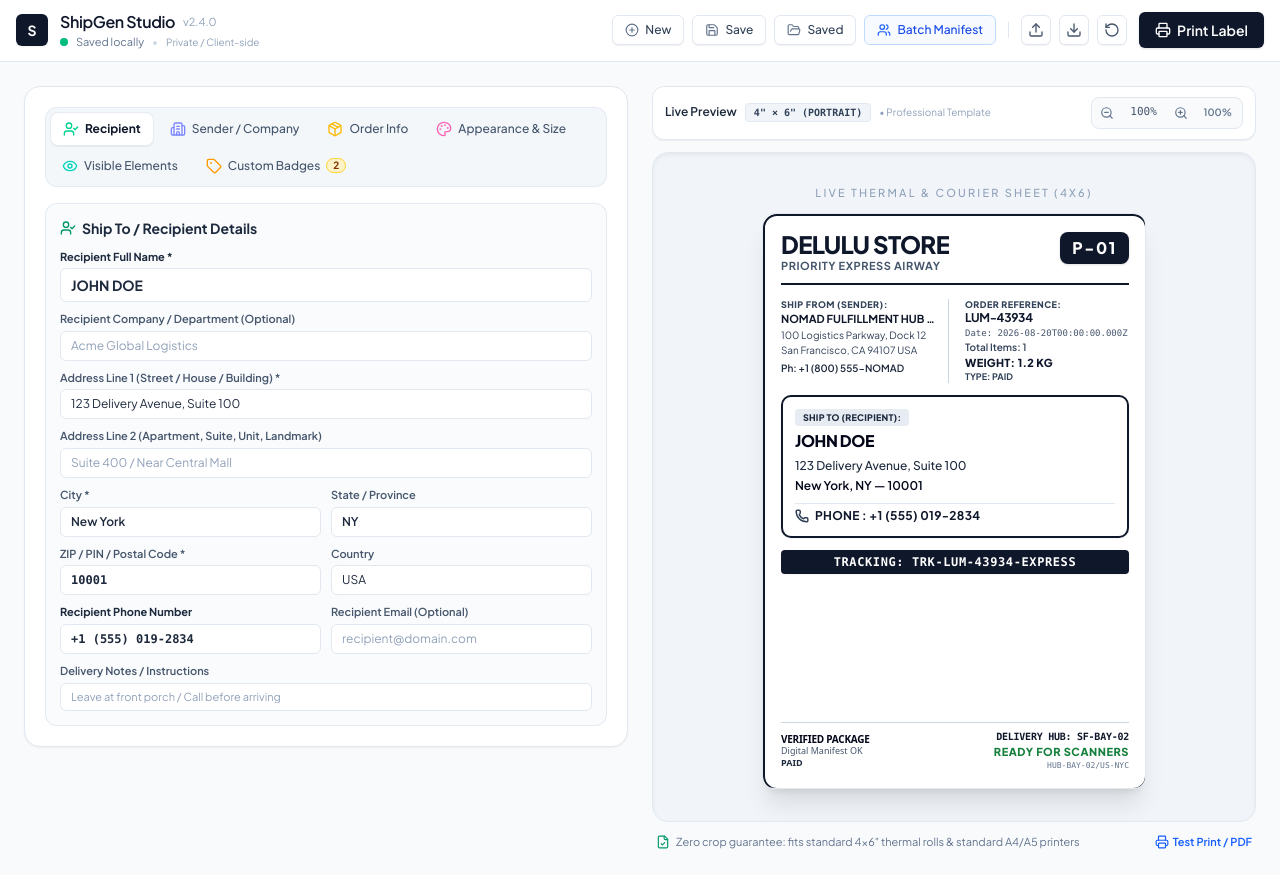
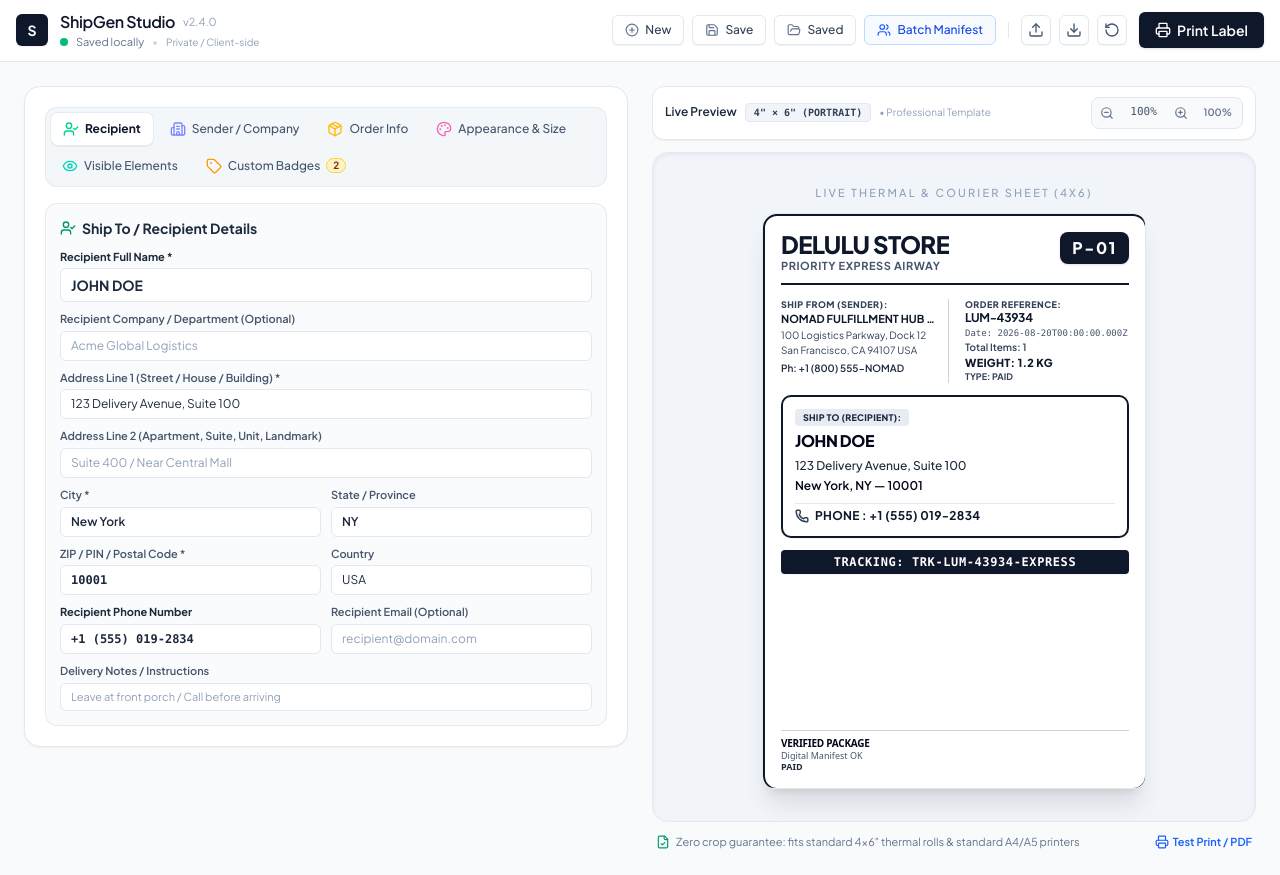
Before and after one commit to shasindhar/Shipping-Label-Generator-, a React (Vite) app: page / in a window 1280 px wide. Built offline with nearby package versions, Linux system fonts and the light colour scheme; a web font is replaced by a local one.

Commit message:
Remove ready for scanners, delivery hub, and routing code from label footer

```diff
--- a/src/components/editor/VisibilitySection.tsx
+++ b/src/components/editor/VisibilitySection.tsx
@@ -26,7 +26,6 @@ export const VisibilitySection: React.FC<VisibilitySectionProps> = ({ label, onC
     { key: 'recipientSection', label: 'Ship To / Recipient Card', desc: 'Main recipient address card' },
     { key: 'recipientPhone', label: 'Recipient Phone', desc: 'Phone line with icon' },
     { key: 'trackingSection', label: 'Tracking Header Banner', desc: 'Tracking number top bar' },
-    { key: 'deliveryHub', label: 'Delivery Hub Routing', desc: 'SF-BAY-02 / Hub code' },
     { key: 'footer', label: 'Verification Footer', desc: 'Bottom status bar' },
     { key: 'weight', label: 'Package Weight', desc: 'Weight in order section' },
     { key: 'orderDate', label: 'Order Date', desc: 'Timestamp date' },
--- a/src/components/templates/BoldFreightTemplate.tsx
+++ b/src/components/templates/BoldFreightTemplate.tsx
@@ -121,10 +121,6 @@ const BoldFreightTemplateComponent: React.FC<TemplateProps> = ({ label }) => {
               <p className="text-[9px] text-slate-600 font-medium">{qr.paymentStatus || 'PREPAID'}</p>
             </div>
           </div>
-          <div className="text-right">
-            <p className="font-black font-mono text-xs text-slate-900">{footer.deliveryHub}</p>
-            <p className="text-[10px] font-bold text-emerald-700 uppercase">{footer.statusText}</p>
-          </div>
         </div>
       )}
     </div>
--- a/src/components/templates/CompactTemplate.tsx
+++ b/src/components/templates/CompactTemplate.tsx
@@ -77,15 +77,7 @@ const CompactTemplateComponent: React.FC<TemplateProps> = ({ label }) => {
         </div>
       )}
 
-      {/* Footer */}
-      {visibility.footer && (
-        <div className="flex justify-between items-center pt-1 border-t border-slate-300 text-[8px]">
-          <div className="text-right font-mono font-bold ml-auto">
-            <p className="text-slate-800">{footer.deliveryHub}</p>
-            <p className="text-emerald-700">{footer.statusText}</p>
-          </div>
-        </div>
-      )}
+
     </div>
   );
 };
--- a/src/components/templates/MinimalTemplate.tsx
+++ b/src/components/templates/MinimalTemplate.tsx
@@ -133,12 +133,6 @@ const MinimalTemplateComponent: React.FC<TemplateProps> = ({ label }) => {
               <p>{qr.paymentStatus || 'PREPAID'}</p>
             </div>
           </div>
-          <div className="text-right font-mono">
-            {visibility.deliveryHub && (
-              <p className="font-bold text-[10px]">{footer.deliveryHub}</p>
-            )}
-            <p className="font-bold uppercase">{footer.statusText || 'STANDARD'}</p>
-          </div>
         </div>
       )}
     </div>
--- a/src/components/templates/ProfessionalTemplate.tsx
+++ b/src/components/templates/ProfessionalTemplate.tsx
@@ -267,28 +267,6 @@ const ProfessionalTemplateComponent: React.FC<TemplateProps> = ({ label }) => {
               </span>
             </div>
           </div>
-
-          {/* Right: Delivery Hub & Scanner Status */}
-          <div className="flex flex-col items-end text-right">
-            {visibility.deliveryHub && footer.deliveryHub && (
-              <span className="text-[10px] font-bold font-mono text-slate-900 uppercase tracking-tight">
-                {footer.deliveryHub}
-              </span>
-            )}
-            {footer.statusText && (
-              <span
-                style={{ color: appearance.accentColor || '#15803d' }}
-                className="text-[10px] sm:text-[11px] font-black uppercase tracking-wider"
-              >
-                {footer.statusText}
-              </span>
-            )}
-            {footer.routingCode && (
-              <span className="text-[8px] font-mono text-slate-500 uppercase">
-                {footer.routingCode}
-              </span>
-            )}
-          </div>
         </div>
       )}
     </div>
--- a/src/utils/defaults.ts
+++ b/src/utils/defaults.ts
@@ -75,10 +75,10 @@ export const DEFAULT_LABEL_DATA: LabelData = {
     paymentStatus: 'Paid',
   },
   footer: {
-    deliveryHub: 'DELIVERY HUB: SF-BAY-02',
-    statusText: 'READY FOR SCANNERS',
+    deliveryHub: '',
+    statusText: '',
     customNote: '',
-    routingCode: 'HUB-BAY-02/US-NYC',
+    routingCode: '',
   },
   customBadges: [
     {
@@ -132,7 +132,7 @@ export const DEFAULT_LABEL_DATA: LabelData = {
     barcode: false,
     subBarcodeText: false,
     qrCode: false,
-    deliveryHub: true,
+    deliveryHub: false,
     footer: true,
     weight: true,
     orderDate: true,
--- a/src/utils/storage.ts
+++ b/src/utils/storage.ts
@@ -15,12 +15,17 @@ export const loadAutosavedLabel = (): LabelData => {
       if (parsed.company) {
         parsed.company.estDate = '';
       }
+      if (parsed.footer) {
+        parsed.footer.deliveryHub = '';
+        parsed.footer.statusText = '';
+        parsed.footer.routingCode = '';
+      }
       return {
         ...DEFAULT_LABEL_DATA,
         ...parsed,
         company: { ...DEFAULT_LABEL_DATA.company, ...parsed.company },
         appearance: { ...DEFAULT_LABEL_DATA.appearance, ...parsed.appearance },
-        visibility: { ...DEFAULT_LABEL_DATA.visibility, ...parsed.visibility, estDate: false, barcode: false, qrCode: false },
+        visibility: { ...DEFAULT_LABEL_DATA.visibility, ...parsed.visibility, estDate: false, barcode: false, qrCode: false, deliveryHub: false },
       };
     }
   } catch (err) {
```
